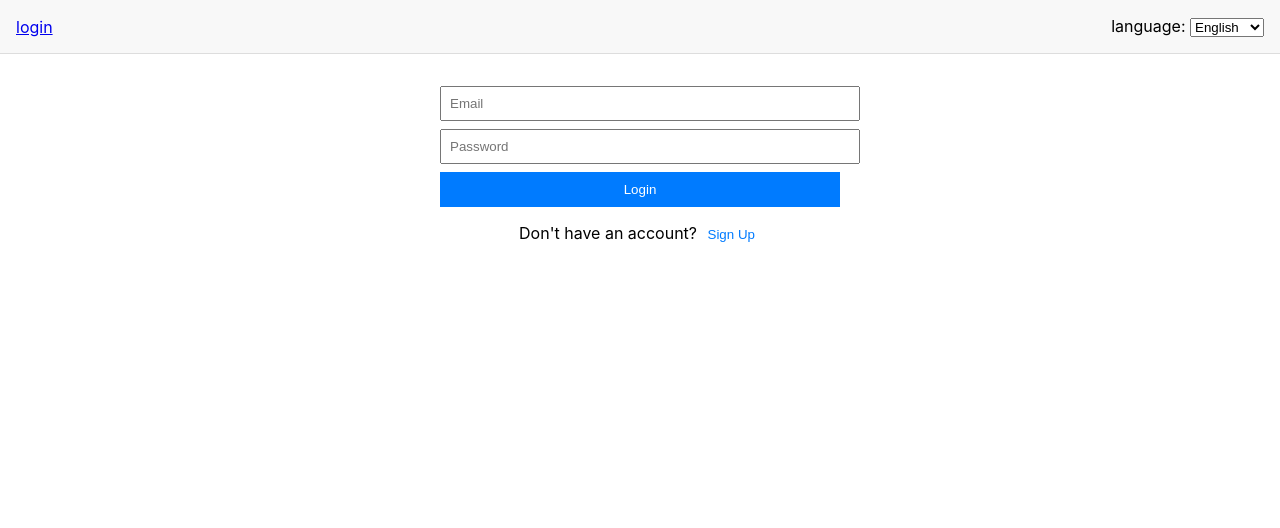
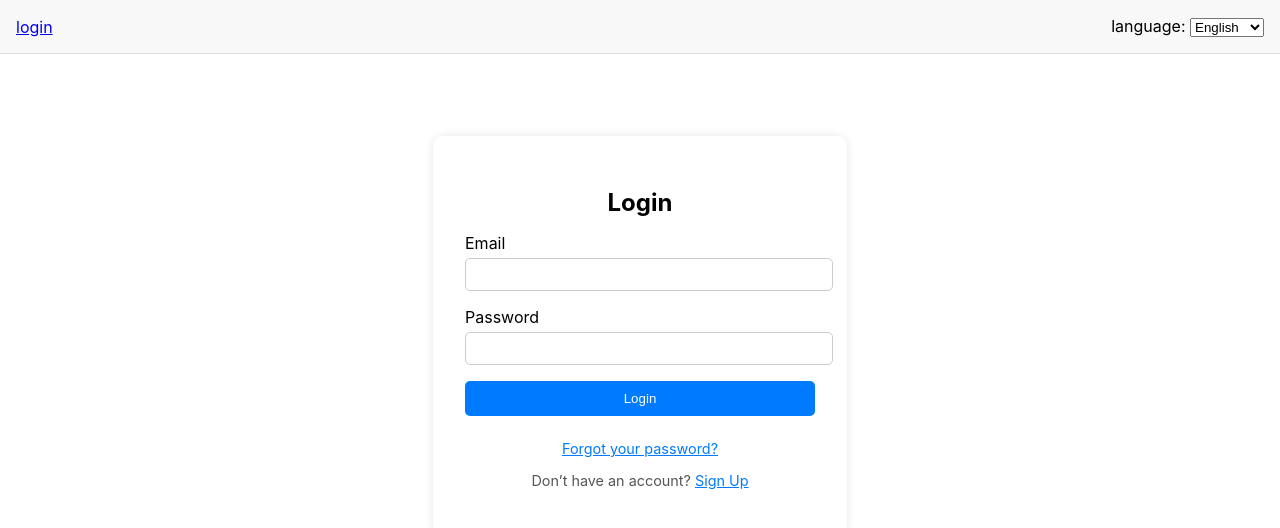
Before and after one commit to 22nancy-pixel/Yalahiree, a React (Create React App) app: page /home in a window 1280 px wide. Both pictures are taken after a click on the button "blue_collar". Shown: the top 528 px of the page. Built offline with nearby package versions, Linux system fonts and the light colour scheme; the HTML template or start-up script is replaced by a standard one.

Commit message:
few fixes

```diff
--- a/src/App.js
+++ b/src/App.js
@@ -1,66 +1,93 @@
-// src/App.js
-import React from 'react'
-import { BrowserRouter as Router, Routes, Route, Navigate, Link, useNavigate } from 'react-router-dom'
-import { useTranslation } from 'react-i18next'
-import { supabase } from './supabaseClient'
-import { useSession } from './useSession'
+import React from "react"
+import {
+  BrowserRouter as Router,
+  Routes,
+  Route,
+  Navigate,
+  Link,
+  useNavigate,
+} from "react-router-dom"
+import { useTranslation } from "react-i18next"
+import { supabase } from "./supabaseClient"
+import { useSession } from "./useSession"
 
-import Home from './pages/Home'
-import Original from './pages/Original'
-import AuthForm from './components/AuthForm'
-import EmployerDashboard from './pages/EmployerDashboard'
-import BlueCollarProfile from './pages/BlueCollarProfile'
-import WhiteCollarProfile from './pages/WhiteCollarProfile'
-import CompanyProfile from './pages/CompanyProfile'
-import LanguageSelector from './components/LanguageSelector'
+import Home from "./pages/Home"
+import EmployerDashboard from "./pages/EmployerDashboard"
+import AuthForm from "./components/AuthForm"
+import Original from "./pages/Original"
+import BlueCollarProfile from "./pages/BlueCollarProfile"
+import WhiteCollarProfile from "./pages/WhiteCollarProfile"
+import CompanyProfile from "./pages/CompanyProfile"
+import LanguageSelector from "./components/LanguageSelector"
+import ProfilePage from "./pages/ProfilePage"
 
 function App() {
   const { t } = useTranslation()
   const session = useSession()
-  const userType = session?.user?.user_metadata?.type
+  const userType = session?.user?.user_metadata?.type // 'white', 'blue', 'company'
 
   return (
     <Router>
       <div>
         <NavBar t={t} session={session} userType={userType} />
-
-        <div style={{ padding: '2rem' }}>
+        <div style={{ padding: "2rem" }}>
           <Routes>
-            {/* Landing */}
+            {/* Public routes */}
             <Route path="/" element={<Original />} />
             <Route path="/home" element={<Home />} />
 
-            {/* Auth */}
-            <Route path="/auth" element={<AuthForm />} />
-
-            {/* Protected routes */}
+            {/* Auth route */}
             <Route
-              path="/whitecollar"
+              path="/auth"
               element={
-                session && userType === 'white' ? (
-                  <WhiteCollarProfile />
+                session ? (
+                  <Navigate to="/profile" replace />
                 ) : (
-                  <Navigate to="hiteCollarProfile" replace />
+                  <div
+                    style={{
+                      display: "flex",
+                      justifyContent: "center",
+                      marginTop: 50,
+                    }}
+                  >
+                    <AuthForm />
+                  </div>
                 )
               }
             />
+
+            {/* Profile page (all users after login) */}
+            <Route
+              path="/profile"
+              element={session ? <ProfilePage /> : <Navigate to="/auth" replace />}
+            />
+
+            {/* Profile builder/edit pages */}
+            <Route
+              path="/edit-blue-profile"
+              element={session && userType === "blue" ? <BlueProfileBuilder /> : <Navigate to="/home" replace />}
+            />
+            <Route
+              path="/edit-white-profile"
+              element={session && userType === "white" ? <WhiteProfileBuilder /> : <Navigate to="/home" replace />}
+            />
+
+            {/* Existing protected routes */}
+            <Route
+              path="/whitecollar"
+              element={session && userType === "white" ? <WhiteCollarProfile /> : <Navigate to="/home" replace />}
+            />
             <Route
               path="/bluecollar"
-              element={
-                session && userType === 'blue' ? <BlueCollarProfile /> : <Navigate to="BlueCollarProfile" replace />
-              }
+              element={session && userType === "blue" ? <BlueCollarProfile /> : <Navigate to="/home" replace />}
             />
             <Route
               path="/dashboard"
-              element={
-                session && userType === 'company' ? <EmployerDashboard /> : <Navigate to="/" replace />
-              }
+              element={session && userType === "company" ? <EmployerDashboard /> : <Navigate to="/home" replace />}
             />
             <Route
               path="/company-profile"
-              element={
-                session && userType === 'company' ? <CompanyProfile /> : <Navigate to="/" replace />
-              }
+              element={session && userType === "company" ? <CompanyProfile /> : <Navigate to="/home" replace />}
             />
 
             {/* Fallback */}
@@ -72,52 +99,54 @@ function App() {
   )
 }
 
-// NavBar
 function NavBar({ t, session, userType }) {
   const navigate = useNavigate()
 
   const onLogout = async () => {
     await supabase.auth.signOut()
-    navigate('/', { replace: true })
+    navigate("/", { replace: true })
   }
 
   const links = [
-    { name: t('home'), path: '/home', roles: ['white', 'blue', 'company'] },
-    { name: t('whitecollar'), path: '/whitecollar', roles: ['white'] },
-    { name: t('bluecollar'), path: '/bluecollar', roles: ['blue'] },
-    { name: t('dashboard'), path: '/dashboard', roles: ['company'] },
-    { name: t('company_profile'), path: '/company-profile', roles: ['company'] },
+    { name: t("home"), path: "/home", roles: ["white", "blue", "company"] },
+    { name: t("whitecollar"), path: "/whitecollar", roles: ["white"] },
+    { name: t("bluecollar"), path: "/bluecollar", roles: ["blue"] },
+    { name: t("dashboard"), path: "/dashboard", roles: ["company"] },
+    { name: t("company_profile"), path: "/company-profile", roles: ["company"] },
+    { name: t("profile"), path: "/profile", roles: ["white", "blue", "company"] },
   ]
 
   return (
     <nav
       style={{
-        padding: '1rem',
-        background: '#f8f8f8',
-        borderBottom: '1px solid #ddd',
-        display: 'flex',
-        justifyContent: 'space-between',
-        alignItems: 'center',
+        padding: "1rem",
+        background: "#f8f8f8",
+        borderBottom: "1px solid #ddd",
+        display: "flex",
+        justifyContent: "space-between",
+        alignItems: "center",
       }}
     >
       <div>
         {links
-          .filter(link => session && link.roles.includes(userType))
-          .map(link => (
-            <Link key={link.path} to={link.path} style={{ marginRight: '1rem' }}>
+          .filter((link) => session && link.roles.includes(userType))
+          .map((link) => (
+            <Link key={link.path} to={link.path} style={{ marginRight: "1rem" }}>
               {link.name}
             </Link>
           ))}
-        {!session && <Link to="/auth">{t('login')}</Link>}
+        {!session && <Link to="/auth">{t("login")}</Link>}
       </div>
 
-      <div style={{ display: 'flex', alignItems: 'center', gap: '1rem' }}>
+      <div style={{ display: "flex", alignItems: "center", gap: "1rem" }}>
         <LanguageSelector />
         {session && (
           <>
-            <span style={{ fontSize: 12, color: '#555' }}>{session.user?.email}</span>
-            <button onClick={onLogout} style={{ padding: '6px 10px', cursor: 'pointer' }}>
-              {t('logout')}
+            <span style={{ fontSize: 12, color: "#555" }}>
+              {session.user?.email}
+            </span>
+            <button onClick={onLogout} style={{ padding: "6px 10px", cursor: "pointer" }}>
+              {t("logout")}
             </button>
           </>
         )}
--- a/src/components/AuthForm.jsx
+++ b/src/components/AuthForm.jsx
@@ -1,171 +1,208 @@
-import React, { useState, useEffect } from 'react'
-import { useTranslation } from 'react-i18next'
-import { supabase } from '../supabaseClient'
-import { useNavigate, useLocation } from 'react-router-dom'
+import React, { useState } from "react"
+import { supabase } from "../supabaseClient"
+import { useNavigate } from "react-router-dom"
 
 export default function AuthForm() {
-  const { t } = useTranslation()
+  const [email, setEmail] = useState("")
+  const [password, setPassword] = useState("")
+  const [isSignUp, setIsSignUp] = useState(false)
+  const [isResetting, setIsResetting] = useState(false)
+  const [message, setMessage] = useState("")
+  const [error, setError] = useState("")
   const navigate = useNavigate()
-  const location = useLocation()
 
-  const [mode, setMode] = useState('login') // 'login' | 'signup'
-  const [email, setEmail] = useState('')
-  const [password, setPassword] = useState('')
-  const [username, setUsername] = useState('')
-  const [errors, setErrors] = useState({})
-  const [loading, setLoading] = useState(false)
-  const [userType, setUserType] = useState(null) // 'white' | 'blue' | 'company'
+  // --- LOGIN ---
+  const handleLogin = async (e) => {
+    e.preventDefault()
+    setError("")
+    setMessage("")
 
-  // Get userType from URL query
-  useEffect(() => {
-    const query = new URLSearchParams(location.search)
-    const type = query.get('type') // white | blue | company
-    if (['white', 'blue', 'company'].includes(type)) setUserType(type)
-  }, [location.search])
-
-  const handleSubmit = async (e) => {
-    e.preventDefault()
-    setErrors({})
-    setLoading(true)
-
-    // Validation
-    if (!email) return setErrors({ email: t('Required') })
-    if (!password) return setErrors({ password: t('Required') })
-    if (!username && mode === 'signup' && userType !== 'company')
-      return setErrors({ username: t('Required') })
-
-    try {
-      let supabaseUser
-
-      // ------------------------
-      // SIGNUP
-      // ------------------------
-      if (mode === 'signup') {
-        if (!userType) throw new Error('User type not defined')
-
-        // Signup via Supabase Auth
-        const { data, error: authError } = await supabase.auth.signUp({
+    const { data, error } = await supabase.auth.signInWithPassword({
       email,
       password,
-          options: { data: { type: userType } },
     })
-        if (authError) throw authError
-        supabaseUser = data.user
 
-        // Decide table based on userType
-        if (userType !== 'company') {
-          const tableName = userType === 'blue' ? 'blue_users' : 'white_users'
-
-          // Insert user into their specific table if not exists
-          const { data: existing } = await supabase
-            .from(tableName)
-            .select('id')
-            .eq('id', supabaseUser.id)
-
-          if (existing.length === 0) {
-            const { error: dbError } = await supabase
-              .from(tableName)
-              .insert([{ id: supabaseUser.id, email, username, profile_data: {} }])
-            if (dbError) throw dbError
+    if (error) {
+      setError(error.message)
+    } else {
+      const userType = data.user?.user_metadata?.type
+      if (userType === "white") navigate("/whitecollar")
+      else if (userType === "blue") navigate("/bluecollar")
+      else if (userType === "company") navigate("/dashboard")
+      else navigate("/home")
     }
   }
 
-        // Automatically log in after signup
-        const { error: loginError } = await supabase.auth.signInWithPassword({ email, password })
-        if (loginError) throw loginError
+  // --- SIGN UP ---
+  const handleSignUp = async (e) => {
+    e.preventDefault()
+    setError("")
+    setMessage("")
 
-        alert(t('Signed up and logged in successfully!'))
-        navigate('/dashboard')
+    const { data, error } = await supabase.auth.signUp({
+      email,
+      password,
+      options: {
+        data: { type: "white" }, // default type — change after signup if needed
+      },
+    })
+
+    if (error) setError(error.message)
+    else setMessage("Check your email for confirmation link.")
   }
 
-      // ------------------------
-      // LOGIN
-      // ------------------------
-      if (mode === 'login') {
-        const { error } = await supabase.auth.signInWithPassword({ email, password })
-        if (error) throw error
-        alert(t('Logged in successfully!'))
-        navigate('/dashboard')
-      }
-    } catch (err) {
-      setErrors({ form: err.message })
-      console.error('AUTH/DB ERROR:', err)
-    } finally {
-      setLoading(false)
-    }
+  // --- RESET PASSWORD ---
+  const handleResetPassword = async (e) => {
+    e.preventDefault()
+    setError("")
+    setMessage("")
+
+    const { error } = await supabase.auth.resetPasswordForEmail(email)
+
+    if (error) setError(error.message)
+    else setMessage("Password reset email sent. Please check your inbox.")
   }
 
-  if (userType === null) return <p style={{ textAlign: 'center' }}>{t('Loading...')}</p>
+  return (
+    <div
+      style={{
+        background: "#fff",
+        borderRadius: "10px",
+        padding: "2rem",
+        boxShadow: "0 0 10px rgba(0,0,0,0.1)",
+        width: "350px",
+      }}
+    >
+      <h2 style={{ textAlign: "center", marginBottom: "1rem" }}>
+        {isResetting
+          ? "Reset Password"
+          : isSignUp
+          ? "Sign Up"
+          : "Login"}
+      </h2>
 
-  return (
-    <div style={{ maxWidth: '400px', margin: '0 auto' }}>
-      <form onSubmit={handleSubmit}>
+      <form
+        onSubmit={
+          isResetting
+            ? handleResetPassword
+            : isSignUp
+            ? handleSignUp
+            : handleLogin
+        }
+      >
+        <div style={{ marginBottom: "1rem" }}>
+          <label>Email</label>
           <input
             type="email"
-          placeholder={t('Email')}
             value={email}
             onChange={(e) => setEmail(e.target.value)}
-          style={{ width: '100%', padding: '8px', marginBottom: '0.5rem' }}
+            required
+            style={{
+              width: "100%",
+              padding: "8px",
+              marginTop: "5px",
+              borderRadius: "5px",
+              border: "1px solid #ccc",
+            }}
           />
+        </div>
 
-        {mode === 'signup' && userType !== 'company' && (
+        {!isResetting && (
+          <div style={{ marginBottom: "1rem" }}>
+            <label>Password</label>
             <input
-            type="text"
-            placeholder={t('Username')}
-            value={username}
-            onChange={(e) => setUsername(e.target.value)}
-            style={{ width: '100%', padding: '8px', marginBottom: '0.5rem' }}
+              type="password"
+              value={password}
+              onChange={(e) => setPassword(e.target.value)}
+              required
+              style={{
+                width: "100%",
+                padding: "8px",
+                marginTop: "5px",
+                borderRadius: "5px",
+                border: "1px solid #ccc",
+              }}
             />
+          </div>
         )}
 
-        <input
-          type="password"
-          placeholder={t('Password')}
-          value={password}
-          onChange={(e) => setPassword(e.target.value)}
-          style={{ width: '100%', padding: '8px', marginBottom: '0.5rem' }}
-        />
-
-        {errors.form && <p style={{ color: 'red' }}>{errors.form}</p>}
+        {error && (
+          <p style={{ color: "red", textAlign: "center" }}>{error}</p>
+        )}
+        {message && (
+          <p style={{ color: "green", textAlign: "center" }}>{message}</p>
+        )}
 
         <button
           type="submit"
-          disabled={loading}
           style={{
-            width: '100%',
-            padding: '10px',
-            backgroundColor: '#007bff',
-            color: 'white',
-            border: 'none',
-            cursor: 'pointer',
+            width: "100%",
+            background: "#007bff",
+            color: "white",
+            padding: "10px",
+            border: "none",
+            borderRadius: "5px",
+            cursor: "pointer",
+            marginBottom: "10px",
           }}
         >
-          {loading ? t('loading') : mode === 'signup' ? t('Sign Up') : t('Login')}
+          {isResetting
+            ? "Send Reset Link"
+            : isSignUp
+            ? "Sign Up"
+            : "Login"}
         </button>
       </form>
 
-      <div style={{ textAlign: 'center', marginTop: '1rem' }}>
-        {mode === 'signup' ? (
-          <p>
-            {t('Already have an account?')}{' '}
-            <button
-              type="button"
-              onClick={() => setMode('login')}
-              style={{ background: 'none', border: 'none', color: '#007bff', cursor: 'pointer' }}
+      <div
+        style={{
+          textAlign: "center",
+          fontSize: "0.9rem",
+          color: "#555",
+          marginTop: "10px",
+        }}
       >
-              {t('Login')}
-            </button>
+        {!isResetting && (
+          <p
+            style={{
+              cursor: "pointer",
+              color: "#007bff",
+              textDecoration: "underline",
+            }}
+            onClick={() => setIsResetting(true)}
+          >
+            Forgot your password?
+          </p>
+        )}
+
+        {isResetting ? (
+          <p
+            style={{
+              cursor: "pointer",
+              color: "#007bff",
+              textDecoration: "underline",
+            }}
+            onClick={() => setIsResetting(false)}
+          >
+            Back to login
           </p>
         ) : (
           <p>
-            {t("Don't have an account?")}{' '}
-            <button
-              type="button"
-              onClick={() => setMode('signup')}
-              style={{ background: 'none', border: 'none', color: '#007bff', cursor: 'pointer' }}
+            {isSignUp ? "Already have an account?" : "Don’t have an account?"}{" "}
+            <span
+              onClick={() => {
+                setIsSignUp(!isSignUp)
+                setError("")
+                setMessage("")
+              }}
+              style={{
+                cursor: "pointer",
+                color: "#007bff",
+                textDecoration: "underline",
+              }}
             >
-              {t('Sign Up')}
-            </button>
+              {isSignUp ? "Login" : "Sign Up"}
+            </span>
           </p>
         )}
       </div>
--- /dev/null
+++ b/src/pages/ProfilePage.jsx
@@ -0,0 +1,114 @@
+// src/pages/ProfilePage.jsx
+import React, { useEffect, useState } from "react"
+import { supabase } from "../supabaseClient"
+import { useNavigate } from "react-router-dom"
+
+export default function ProfilePage() {
+  const [profile, setProfile] = useState(null)
+  const [loading, setLoading] = useState(true)
+  const [error, setError] = useState("")
+  const navigate = useNavigate()
+
+  useEffect(() => {
+    const fetchProfile = async () => {
+      try {
+        setLoading(true)
+        const {
+          data: { user },
+          error: userError,
+        } = await supabase.auth.getUser()
+
+        if (userError || !user) {
+          navigate("/auth")
+          return
+        }
+
+        const userType = user.user_metadata?.type
+        const tableName = userType === "blue" ? "blue_users" : "white_users"
+
+        const { data, error: profileError } = await supabase
+          .from(tableName)
+          .select("*")
+          .eq("id", user.id)
+          .single()
+
+        if (profileError) throw profileError
+        setProfile({ ...data, type: userType })
+      } catch (err) {
+        setError(err.message)
+      } finally {
+        setLoading(false)
+      }
+    }
+
+    fetchProfile()
+  }, [navigate])
+
+  if (loading) return <p>Loading profile...</p>
+  if (error) return <p style={{ color: "red" }}>{error}</p>
+  if (!profile) return <p>No profile found.</p>
+
+  return (
+    <div
+      style={{
+        maxWidth: "600px",
+        margin: "2rem auto",
+        padding: "2rem",
+        borderRadius: "10px",
+        background: "white",
+        boxShadow: "0 4px 12px rgba(0,0,0,0.1)",
+      }}
+    >
+      <h2 style={{ textAlign: "center", color: "#004080" }}>
+        {profile.type === "blue" ? "Blue Collar Profile" : "White Collar Profile"}
+      </h2>
+
+      <div style={{ marginTop: "1rem" }}>
+        <p><strong>Name:</strong> {profile.username || "Not provided"}</p>
+        <p><strong>Email:</strong> {profile.email}</p>
+        <p>
+          <strong>Phone:</strong>{" "}
+          {profile.profile_data?.phone || "Not provided"}
+        </p>
+        <p>
+          <strong>Location:</strong>{" "}
+          {profile.profile_data?.location || "Not provided"}
+        </p>
+        {profile.type === "white" && (
+          <p>
+            <strong>Profession:</strong>{" "}
+            {profile.profile_data?.profession || "Not provided"}
+          </p>
+        )}
+        {profile.type === "blue" && (
+          <p>
+            <strong>Skills:</strong>{" "}
+            {profile.profile_data?.skills?.join(", ") || "Not provided"}
+          </p>
+        )}
+      </div>
+
+      <button
+        onClick={() =>
+          navigate(
+            profile.type === "blue"
+              ? "/edit-blue-profile"
+              : "/edit-white-profile"
+          )
+        }
+        style={{
+          marginTop: "1.5rem",
+          width: "100%",
+          padding: "10px",
+          background: "#007bff",
+          color: "white",
+          border: "none",
+          borderRadius: "6px",
+          cursor: "pointer",
+        }}
+      >
+        Edit Profile
+      </button>
+    </div>
+  )
+}
```
Also changed, not shown: src/i18n/ar.json (+12 -1 lines), src/i18n/en.json (+12 -1 lines), src/i18n/fr.json (+12 -1 lines), src/pages/Home.js (+18 -44 lines), src/pages/Original.js (+11 -14 lines). Lines whose indentation alone changed are shown as unchanged.
